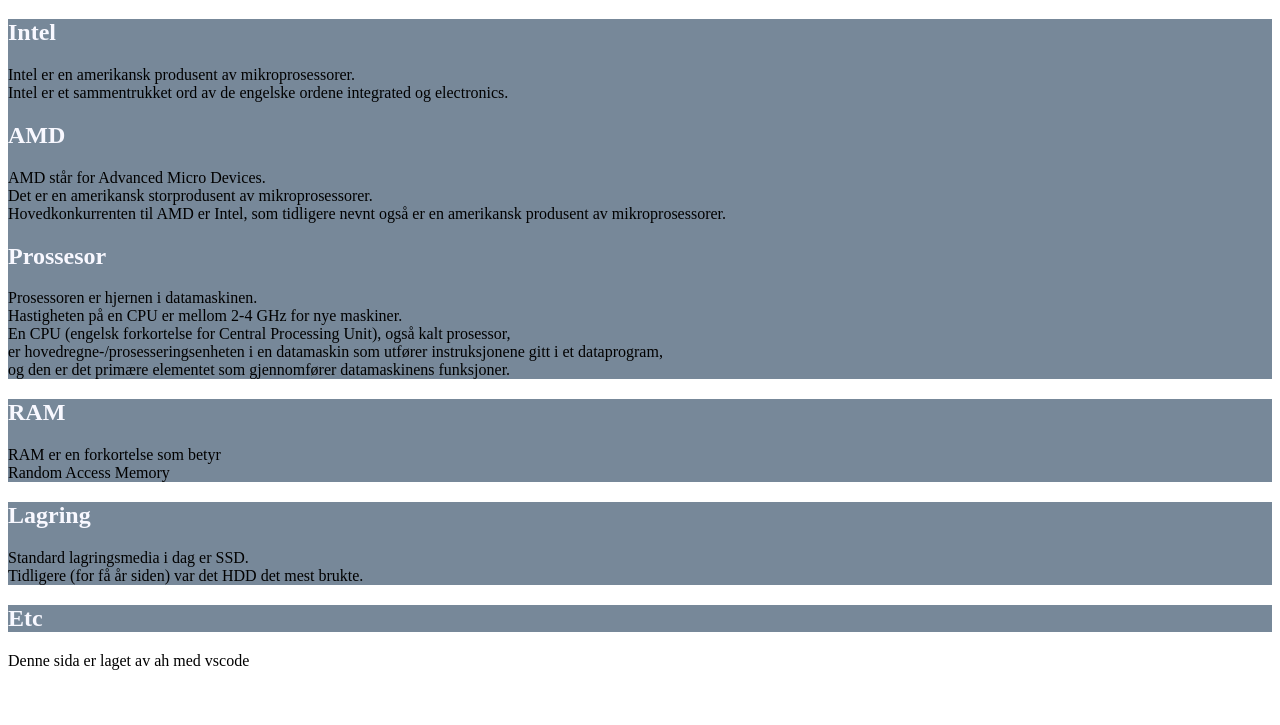
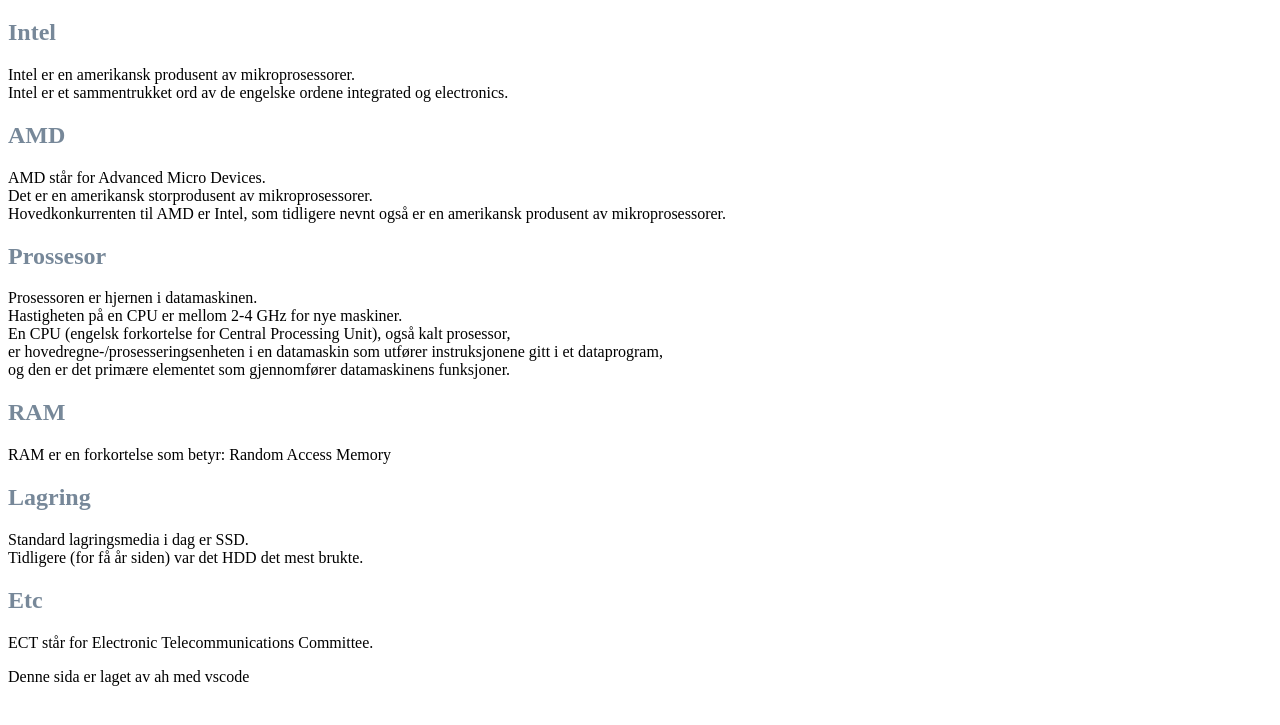
Before and after one commit to marielolboye/marielolboye.github.io, a plain HTML site: page Datamaskin/Datamaskin.html in a window 1280 px wide. Shown: the part 61-786 px from the top of the page. Drawn offline with Linux system fonts and the light colour scheme.

Commit message:
marielolboye

```diff
--- a/Datamaskin/Datamaskin.css
+++ b/Datamaskin/Datamaskin.css
@@ -1,11 +1,7 @@
-article {
-    background-color: lightslategrey;
-}
-
 article>h1 {
     color: bisque;
 }
 
 article h1 {
-    color: ghostwhite;
+    color: lightslategray;
 }
--- a/Datamaskin/Datamaskin.html
+++ b/Datamaskin/Datamaskin.html
@@ -42,8 +42,7 @@
             <h1>RAM</h1>
             <div>
                 <p>
-                    RAM er en forkortelse som betyr
-                    <br> Random Access Memory
+                    RAM er en forkortelse som betyr: Random Access Memory
                 </p>
             </div>
         </article>
@@ -57,6 +56,9 @@
         </article>
         <article>
             <h1>Etc</h1>
+            <p>
+                ECT står for Electronic Telecommunications Committee.
+            </p>
         </article>
 
     </main>
```
